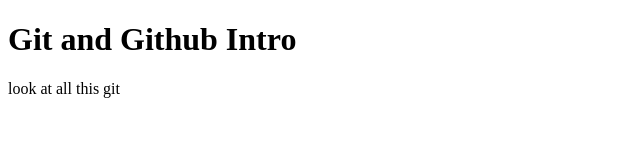
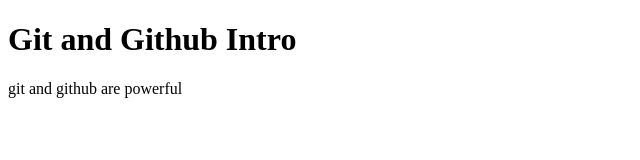
Before and after one commit to JoelSmith123/git-and-github-intro, a plain HTML site: page index.html in a window 1280 px wide. Shown: the full height of the page, 0-640 px from the left. Drawn offline with Linux system fonts and the light colour scheme.

Commit message:
add content to body

```diff
--- a/index.html
+++ b/index.html
@@ -5,6 +5,6 @@
 </head>
 <body>
   <h1>Git and Github Intro</h1>
-  <p>look at all this git</p>
+  <p>git and github are powerful</p>
 </body>
 </html>
```
